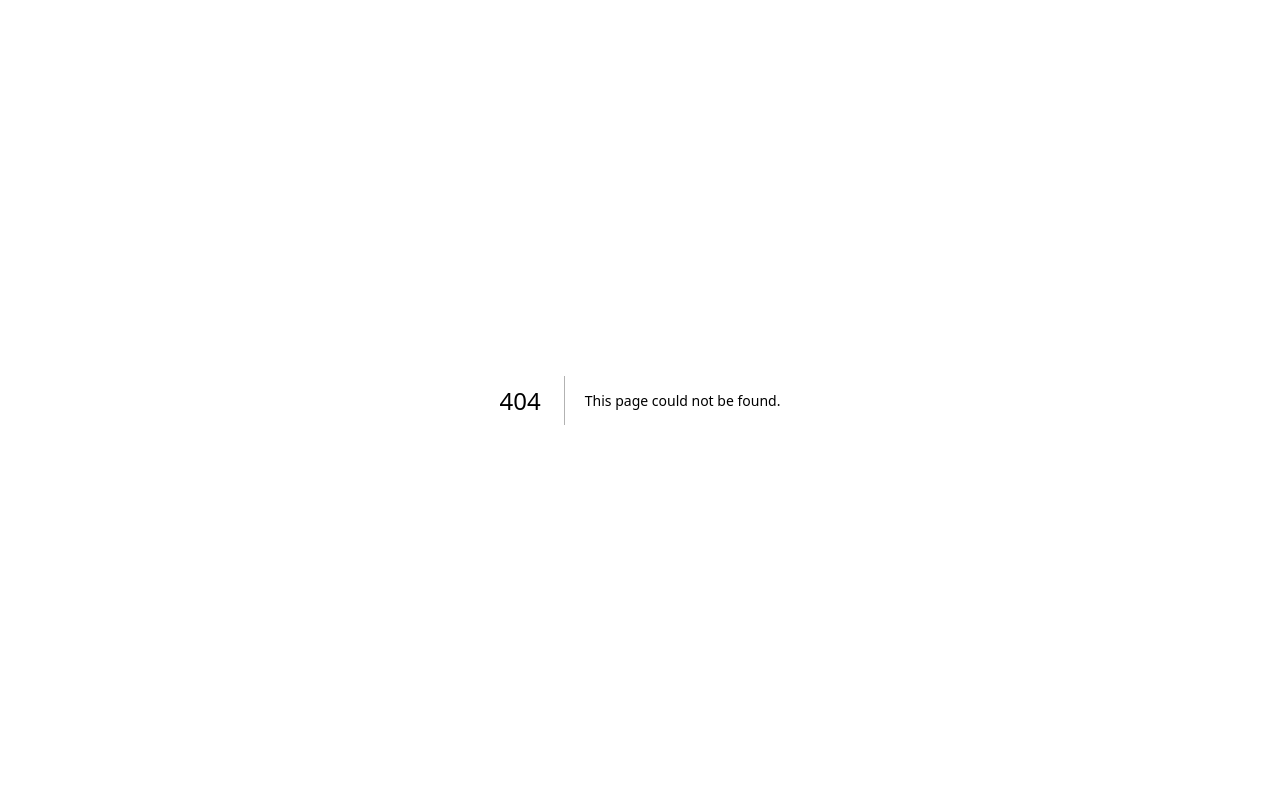
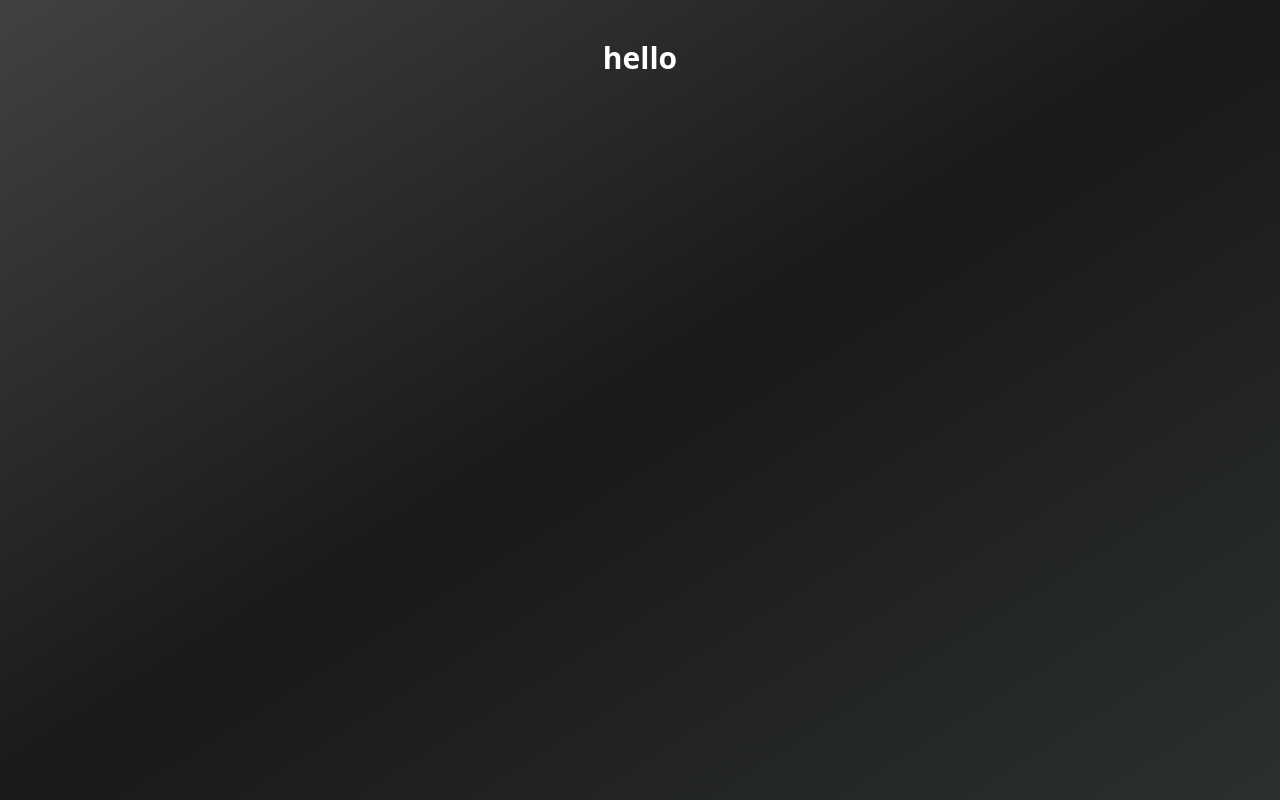
Before and after one commit to 07CalC/pholio, a Next.js app: page /preview/scrub in a window 1280 px wide. Before the commit this address had no page. Built offline with nearby package versions, Linux system fonts and the light colour scheme.

Commit message:
started scrub template

```diff
--- /dev/null
+++ b/app/preview/scrub/page.tsx
@@ -0,0 +1,10 @@
+
+
+export default function Home () {
+
+  return (
+  <div className="bg-gradient-to-br text-white text-3xl font-bold flex flex-col p-10 items-center align-center from-[#404241] via-[#181a19] to-[#2c302d] h-svh">
+      hello
+  </div>
+  )
+}
--- /dev/null
+++ b/app/preview/scrub/sections/Basic.tsx
@@ -0,0 +1,3 @@
+
+
+export default function expor
```
